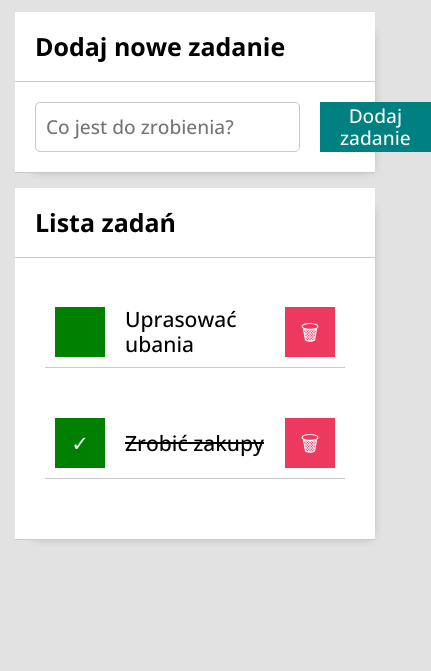
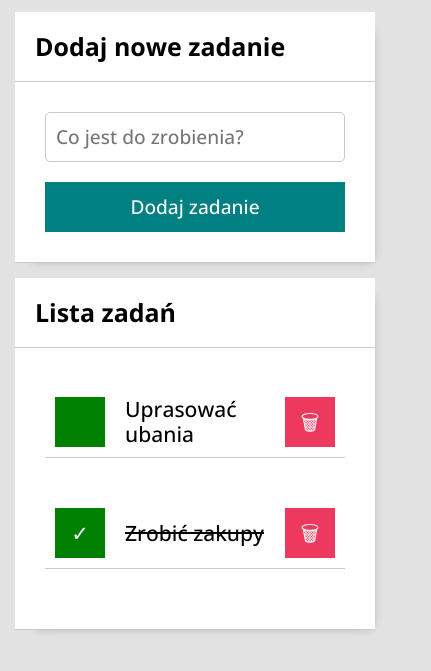
Before and after one commit to JamieShifter/to-do-list, a plain HTML site: page index.html in a window 390 px wide. Shown: the part 97-768 px from the top of the page, 431 px wide, since content can reach past the window. Drawn offline with nearby package versions, Linux system fonts and the light colour scheme.

Commit message:
added media queries and proofing against smaller devices

```diff
--- a/css/form.css
+++ b/css/form.css
@@ -11,7 +11,6 @@
 
 .form__container--submit {
     display: flex;
-
 }
 
 .form__task {
@@ -39,3 +38,20 @@
 .form__submit:active {
     background-color: rgb(44, 202, 202);
 }
+
+@media (max-width: 500px) {
+    .form__container--submit {
+        display: flex;
+        flex-wrap: wrap;
+        flex-direction: column;
+    }
+
+    .form__task {
+        margin: 10px;
+    }
+
+    .form__submit {
+        margin: 10px;
+        padding: 0;
+    }
+}
--- a/css/style.css
+++ b/css/style.css
@@ -12,6 +12,7 @@ html{
     margin: auto;
     max-width: 1000px;
     font-size: larger;
+    word-break: break-word;
 }
 
 .header__text {
--- a/css/task_list.css
+++ b/css/task_list.css
@@ -11,11 +11,12 @@
     border-bottom: 1px solid rgb(201, 201, 201);
     display: flex;
     justify-content: space-between;
+    align-items: center;
 }
 
 .taskList__text {
     flex-grow: 1;
-    padding-left: 20px;
+    padding: 0 20px;
     text-align: left;
     align-self: center;
 }
@@ -25,7 +26,8 @@
 }
 
 .taskList__button {
-    min-height: 50px;
+    align-items: center;
+    height: 50px;
     min-width: 50px;
     background-color: green;
     color: white;
```
